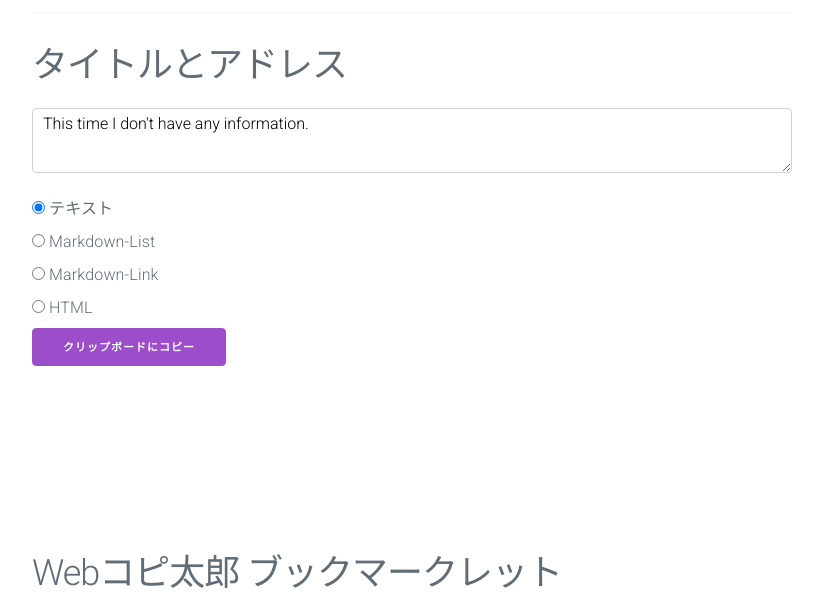
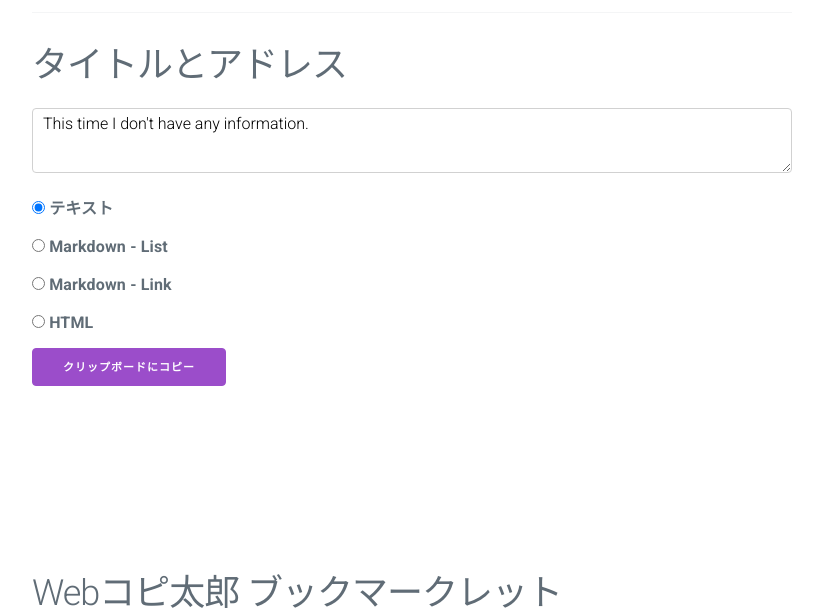
Before and after one commit to ycatch/copy-taro, a PHP site: page / in a window 1280 px wide. Shown: the part 350-966 px from the top of the page, without its empty margins (228-1051 px from the left). Run offline with PHP 8.4, Linux system fonts and the light colour scheme; some libraries are stand-ins or nearby versions.

Commit message:
使いやすそうに、レイアウトを調整

```diff
--- a/index.php
+++ b/index.php
@@ -50,11 +50,11 @@
             <hr>
             <h2>タイトルとアドレス</h2>
             <form>
-                <textarea id="copyArea" class="js-copytext" rows=15 cols=80><?php echo rtrim($output); ?></textarea>
-                <input type="radio" name="format" value="0" checked> テキスト <br>
-                <input type="radio" name="format" value="1"> Markdown-List <br>
-                <input type="radio" name="format" value="2"> Markdown-Link <br>
-                <input type="radio" name="format" value="3"> HTML <br>
+                <textarea id="copyArea" class="js-copytext" rows=20 cols=80><?php echo rtrim($output); ?></textarea>
+                <label><input type="radio" name="format" value="0" checked> テキスト</label>
+                <label><input type="radio" name="format" value="1"> Markdown - List</label>
+                <label><input type="radio" name="format" value="2"> Markdown - Link</label>
+                <label><input type="radio" name="format" value="3"> HTML</label>
                 <p>
                     <a class="button" data-clipboard-target="#copyArea" href="#">クリップボードにコピー </a>
                 </p>
```
